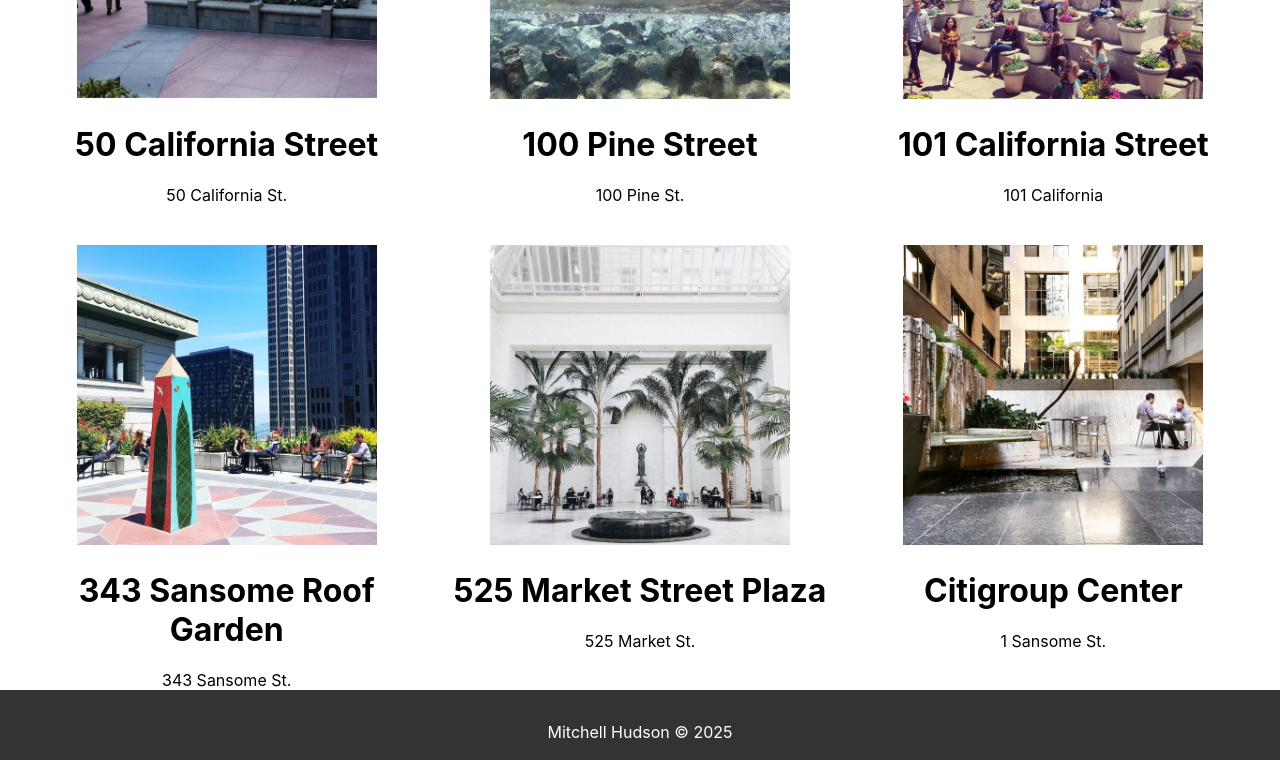
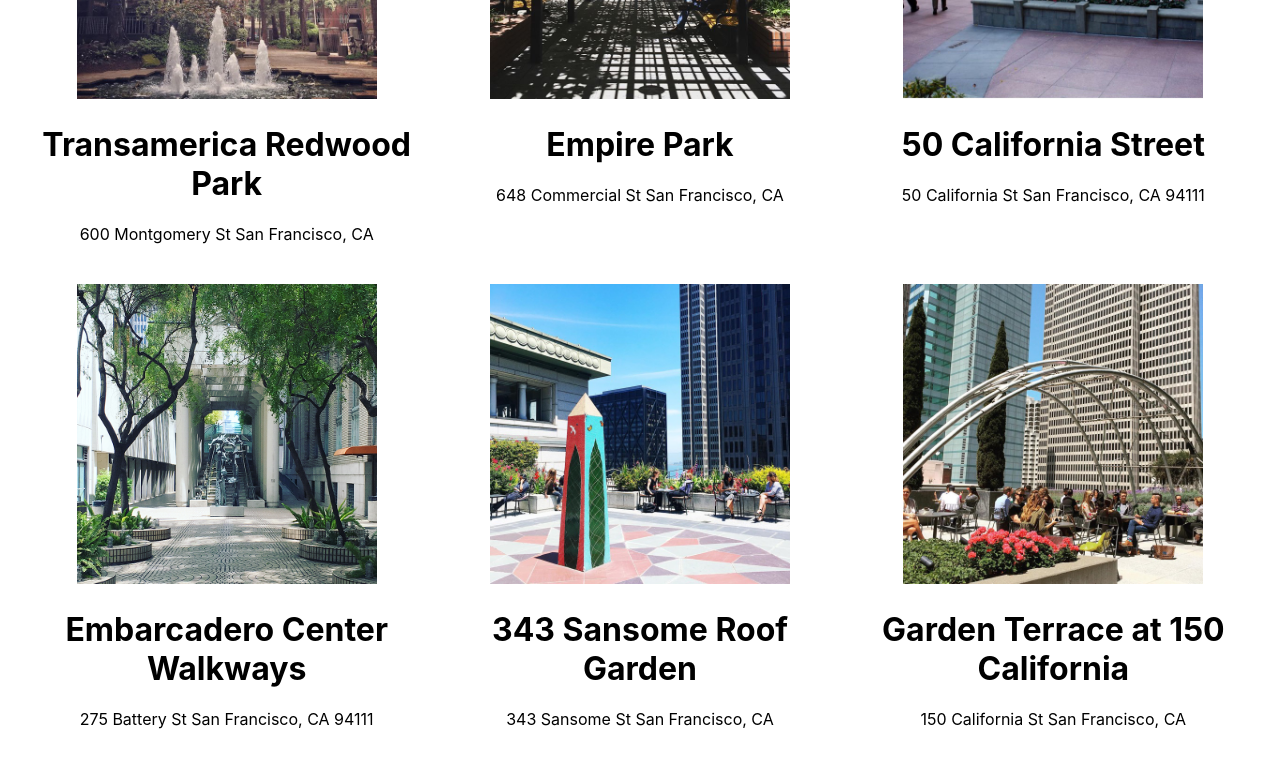
Before and after one commit to Joshkaki00/react-js-tutorial, a React (Create React App) app: page / in a window 1280 px wide. Shown: the part 380-1140 px from the top of the page. Built offline with nearby package versions, Linux system fonts and the light colour scheme.

Commit message:
added json

```diff
--- a/src/POPOSList.js
+++ b/src/POPOSList.js
@@ -1,42 +1,24 @@
 import React from 'react';
 import POPOSSpace from './POPOSSpace';
 import './POPOSList.css';
+import data from './sfpopos-data.json';
 
 function POPOSList() {
-    return (
-      <div className="POPOSList">
-        <POPOSSpace
-          name="50 California Street"
-          address="50 California St."
-          image="50-california-st.jpg"
-        />
-        <POPOSSpace
-          name="100 Pine Street"
-          address="100 Pine St."
-          image="100-pine.jpg"
-        />
-        <POPOSSpace
-          name="101 California Street"
-          address="101 California"
-          image="101-california.jpg"
-        />
-        <POPOSSpace
-          name="343 Sansome Roof Garden"
-          address="343 Sansome St."
-          image="343-sansome-roof-garden.jpg"
-        />
-        <POPOSSpace
-          name="525 Market Street Plaza"
-          address="525 Market St."
-          image="525-market-street-plaza.jpg"
-        />
-        <POPOSSpace
-          name="Citigroup Center"
-          address="1 Sansome St."
-          image="citigroup-center.jpg"
-        />
-      </div>
-    );
-  }
+  const spaces = data.map(({ title, address, images, hours }) => (
+    <POPOSSpace
+      key={title}  // Use title as a unique key
+      name={title}
+      address={address}
+      image={images[0]}  // Use the first image from the array
+      hours={hours}
+    />
+  ));
+
+  return (
+    <div className="POPOSList">
+      {spaces}
+    </div>
+  );
+}
 
 export default POPOSList;
```
